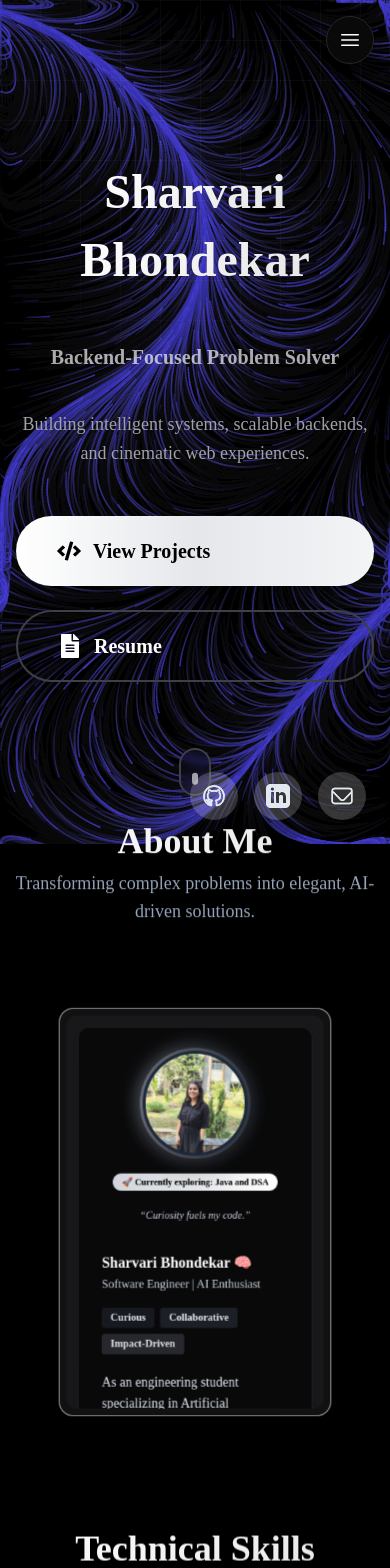
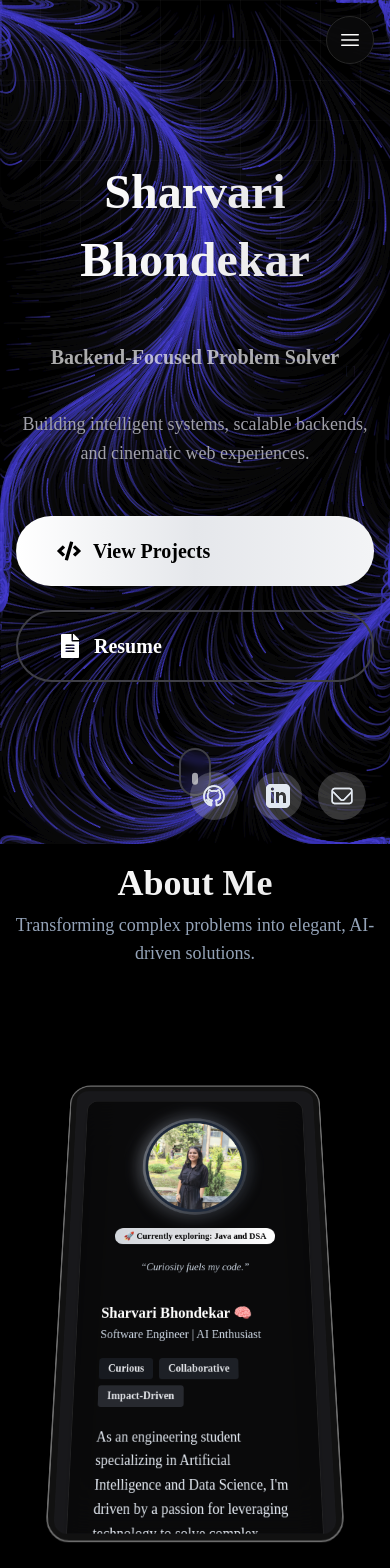
Before and after one commit to sharvarianand/Portfolio, a Next.js app: page / in a window 390 px wide. Shown: the top 1568 px of the page. Built offline with nearby package versions, Linux system fonts and the light colour scheme.

Commit message:
Fixed the Mobile Layout

```diff
--- a/components/SkillsSection.tsx
+++ b/components/SkillsSection.tsx
@@ -51,19 +51,15 @@ const SkillCard = ({ skill, index }: { skill: typeof skills[0]; index: number })
     return (
         <motion.div
             ref={cardRef}
-            initial={{ opacity: 0, y: 30 }}
+            initial={{ opacity: 0, y: 50 }}
             whileInView={{ opacity: 1, y: 0 }}
-            transition={{
-                delay: index * 0.03,
-                duration: 0.4,
-                ease: "easeOut"
-            }}
-            viewport={{ once: true, margin: "-50px" }}
+            transition={{ delay: index * 0.05, duration: 0.5 }}
+            viewport={{ once: true }}
             onMouseMove={handleMouseMove}
             onMouseLeave={handleMouseLeave}
             style={{
-                rotateX: isMobile ? 0 : rotateX,
-                rotateY: isMobile ? 0 : rotateY,
+                rotateX,
+                rotateY,
                 transformStyle: 'preserve-3d',
                 willChange: "transform, opacity"
             }}
--- a/components/ui/container-scroll-animation.tsx
+++ b/components/ui/container-scroll-animation.tsx
@@ -30,20 +30,20 @@ export const ContainerScroll = ({
         return isMobile ? [0.7, 0.9] : [1.05, 1];
     };
 
-    const rotate = useTransform(scrollYProgress, [0, 1], isMobile ? [10, 0] : [20, 0]);
+    const rotate = useTransform(scrollYProgress, [0, 1], [20, 0]);
     const scale = useTransform(scrollYProgress, [0, 1], scaleDimensions());
     const translate = useTransform(scrollYProgress, [0, 1], [0, -100]);
 
     return (
         <div
-            className="h-[40rem] md:h-[65rem] flex items-center justify-center relative p-2 md:p-12"
+            className="h-[50rem] md:h-[65rem] flex items-center justify-center relative p-2 md:p-12"
             ref={containerRef}
             style={{ willChange: "transform" }}
         >
             <div
-                className="py-4 md:py-28 w-full relative"
+                className="py-8 md:py-28 w-full relative"
                 style={{
-                    perspective: isMobile ? "none" : "1000px",
+                    perspective: "1000px",
                 }}
             >
                 <Header translate={translate} titleComponent={titleComponent} />
@@ -83,13 +83,13 @@ export const Card = ({
     return (
         <motion.div
             style={{
-                rotateX: isMobile ? 0 : rotate,
+                rotateX: rotate,
                 scale,
                 boxShadow: isMobile
                     ? "0 10px 30px -10px rgba(0,0,0,0.5)"
                     : "0 0 #0000004d, 0 9px 20px #0000004a, 0 37px 37px #00000042, 0 84px 50px #00000026, 0 149px 60px #0000000a, 0 233px 65px #00000003",
             }}
-            className="max-w-5xl -mt-12 mx-auto h-[35rem] md:h-[50rem] w-full border-2 md:border-4 border-[#6C6C6C] p-2 md:p-6 bg-[#111111] rounded-[20px] md:rounded-[30px] shadow-2xl overflow-hidden will-change-transform"
+            className="max-w-5xl -mt-12 mx-auto h-[40rem] md:h-[50rem] w-full border-2 md:border-4 border-[#6C6C6C] p-2 md:p-6 bg-[#111111] rounded-[30px] shadow-2xl overflow-hidden will-change-transform"
         >
             <div className="h-full w-full overflow-y-auto rounded-2xl bg-black/50 dark:bg-zinc-900 md:rounded-2xl md:p-4 custom-scrollbar">
                 {children}
```
